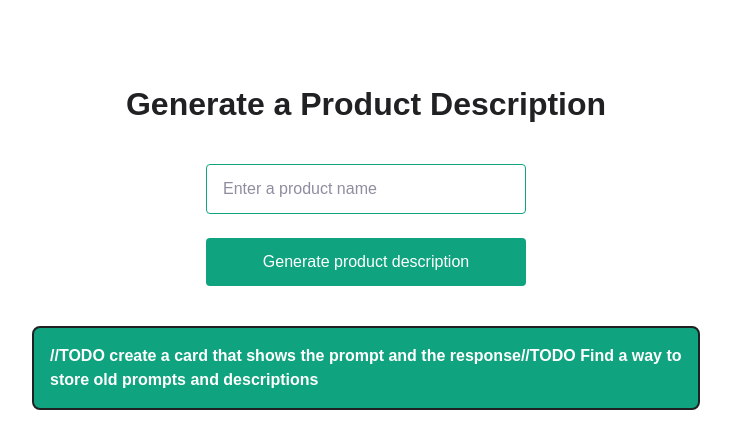
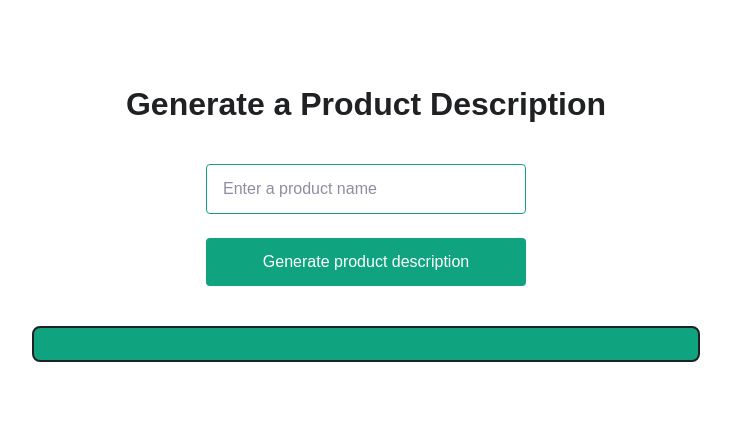
Before and after one commit to timDeHof/productDescriptionGenerator, a Next.js app: page / in a window 1280 px wide. Shown: the top 448 px of the page, without its empty margins (274-1005 px from the left). Built offline with nearby package versions, Linux system fonts and the light colour scheme.

Commit message:
moving todos down

```diff
--- a/pages/index.js
+++ b/pages/index.js
@@ -38,12 +38,10 @@ export default function Home() {
           />
           <input type="submit" value="Generate product description" />
         </form>
-        <div className={styles.result}>
-          //TODO create a card that shows the prompt and the response
-          {result}
-          //TODO Find a way to store old prompts and descriptions
-        </div>
+        <div className={styles.result}>{result}</div>
       </main>
     </div>
   );
 }
+//TODO create a card that shows the prompt and the response
+//TODO Find a way to store old prompts and descriptions
```
